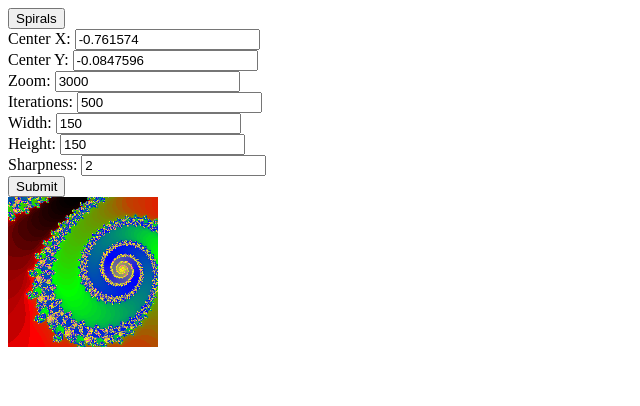
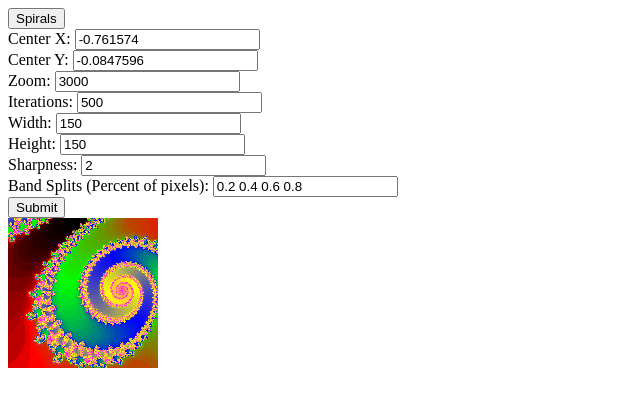
Before and after one commit to philiprlarie/mandelbrot, a plain HTML site: page index.html in a window 1280 px wide. Both pictures are taken after a click on the button "Spirals". Shown: the whole page, without its empty margins (0-640 px from the left). Drawn offline with nearby package versions, Linux system fonts and the light colour scheme.

Commit message:
Add form field for band splits

```diff
--- a/draw-mandelbrot.js
+++ b/draw-mandelbrot.js
@@ -11,10 +11,11 @@ $('#mandelbrot-input').submit(function (e) {
   var sharpness = parseFloat($('#mandelbrot-input input[name=sharpness]').val());
 
   // test options
+  var bandSplitPercents = $.map($('#mandelbrot-input input[name=bandSplitPercents]').val().split(' '), parseFloat);
   var opts = {
     bandTypes: 'percentage',
     numBands: 5,
-    bandSplitPercents: [0.2, 0.45, 0.78, 0.97],
+    bandSplitPercents: bandSplitPercents,
     startColors: [
       [0, 0, 0, 255],
       [255, 0, 0, 255],
@@ -144,13 +145,9 @@ $('#mandelbrot-input').submit(function (e) {
 
 
 
-// sorted array of iterations
-// select different bands, width of bands, starting ending color for each band
-// assign percent values for each iteration value based on it's band value
-// map pixel iteration value to color
 
 
-// bands by number of pixels. Linear gradient by number of pixel
+// bands by number of pixels. Linear gradient by total number of iterations
 function drawMandelbrot (mandelbrot, canvas, opts) {
   var i, j;
 
@@ -172,6 +169,7 @@ function drawMandelbrot (mandelbrot, canvas, opts) {
     escapeHistogram[escapeVal] += 1;
     i++;
   }
+  console.log(escapeHistogram);
 
   // find indecies on escapeHistogram that correspond to split points
   var bandSplitIndecies = new Array(opts.bandSplitPercents.length);
@@ -194,22 +192,22 @@ function drawMandelbrot (mandelbrot, canvas, opts) {
   // escapeHistogram = [5, 5, 10, 50, 10, 10, 10];
   // bandSplitIndecies  *     *       *   *      *
   var percentColorTable = new Array(escapeHistogram.length);
-  var totalPixelsInBand;
-  var pixelsInBandSoFar;
+  var totalIterationsInBand;
+  var iterationsInBandSoFar;
   var bandStartIndex = 0;
   while (bandStartIndex < bandSplitIndecies.length - 1) {
   // for every band do the following
-    totalPixelsInBand = 0;
+    totalIterationsInBand = 0;
     i = bandSplitIndecies[bandStartIndex];
     while (i < bandSplitIndecies[bandStartIndex + 1]) {
-      totalPixelsInBand += escapeHistogram[i];
+      totalIterationsInBand += escapeHistogram[i] * i;
       i++;
     }
-    pixelsInBandSoFar = 0;
+    iterationsInBandSoFar = 0;
     i = bandSplitIndecies[bandStartIndex];
     while (i < bandSplitIndecies[bandStartIndex + 1]) {
-      percentColorTable[i] = pixelsInBandSoFar / totalPixelsInBand;
-      pixelsInBandSoFar += escapeHistogram[i];
+      percentColorTable[i] = iterationsInBandSoFar / totalIterationsInBand;
+      iterationsInBandSoFar += escapeHistogram[i] * i;
       i++;
     }
     bandStartIndex++;
@@ -271,3 +269,128 @@ function drawMandelbrot (mandelbrot, canvas, opts) {
   var t2 = new Date();
   console.log('Done. ' + (t2 - t1) / 1000 + ' seconds.');
 }
+
+
+
+
+// // bands by number of pixels. Linear gradient by number of pixel
+// function drawMandelbrot (mandelbrot, canvas, opts) {
+//   var i, j;
+//
+//   console.log('Drawing Mandelbrot...');
+//   var t1 = new Date();
+//
+//   var width = mandelbrot.width;
+//   var height = mandelbrot.height;
+//   var numPixels = width * height;
+//   var iterations = mandelbrot.iterations;
+//   var escapeVals = [].concat.apply([], mandelbrot.grid);
+//
+//   // create histogram of escape values. a value of Infinity -> iterations
+//   var escapeHistogram = Array.apply(null, Array(iterations + 1)).map(Number.prototype.valueOf, 0);
+//   i = 0;
+//   var escapeVal;
+//   while (i < escapeVals.length) {
+//     escapeVal = escapeVals[i] === Infinity ? iterations : escapeVals[i];
+//     escapeHistogram[escapeVal] += 1;
+//     i++;
+//   }
+//
+//   // find indecies on escapeHistogram that correspond to split points
+//   var bandSplitIndecies = new Array(opts.bandSplitPercents.length);
+//   i = 0;
+//   var total = 0;
+//   var index = 0;
+//   while (i < bandSplitIndecies.length) {
+//     while (total / numPixels <= opts.bandSplitPercents[i] && index < escapeHistogram.length) {
+//       total += escapeHistogram[index];
+//       index++;
+//     }
+//     bandSplitIndecies[i] = index - 1;
+//     i++;
+//   }
+//   bandSplitIndecies.unshift(0);
+//   bandSplitIndecies.push(escapeHistogram.length);
+//
+//   // create color percent tables (each escape value corresponds to a percentage of color change based on its position in its respective band)
+//   // bandSplitPercent = [.10, .50, .80];
+//   // escapeHistogram = [5, 5, 10, 50, 10, 10, 10];
+//   // bandSplitIndecies  *     *       *   *      *
+//   var percentColorTable = new Array(escapeHistogram.length);
+//   var totalPixelsInBand;
+//   var pixelsInBandSoFar;
+//   var bandStartIndex = 0;
+//   while (bandStartIndex < bandSplitIndecies.length - 1) {
+//   // for every band do the following
+//     totalPixelsInBand = 0;
+//     i = bandSplitIndecies[bandStartIndex];
+//     while (i < bandSplitIndecies[bandStartIndex + 1]) {
+//       totalPixelsInBand += escapeHistogram[i];
+//       i++;
+//     }
+//     pixelsInBandSoFar = 0;
+//     i = bandSplitIndecies[bandStartIndex];
+//     while (i < bandSplitIndecies[bandStartIndex + 1]) {
+//       percentColorTable[i] = pixelsInBandSoFar / totalPixelsInBand;
+//       pixelsInBandSoFar += escapeHistogram[i];
+//       i++;
+//     }
+//     bandStartIndex++;
+//   }
+//
+//   // create table that relates iteration value to RGBA value
+//   var colorTable = new Array(escapeHistogram.length);
+//   var startR, startG, startB, startA, endR, endG, endB, endA, delR, delG, delB, delA, currentRGBA;
+//   var bandStartIndex = 0; // jshint ignore:line
+//   while (bandStartIndex < bandSplitIndecies.length - 1) {
+//   // for every band do the following
+//     startR = opts.startColors[bandStartIndex][0];
+//     startG = opts.startColors[bandStartIndex][1];
+//     startB = opts.startColors[bandStartIndex][2];
+//     startA = opts.startColors[bandStartIndex][3];
+//     endR = opts.endColors[bandStartIndex][0];
+//     endG = opts.endColors[bandStartIndex][1];
+//     endB = opts.endColors[bandStartIndex][2];
+//     endA = opts.endColors[bandStartIndex][3];
+//     delR = endR - startR;
+//     delG = endG - startG;
+//     delB = endB - startB;
+//     delA = endA - startA;
+//     i = bandSplitIndecies[bandStartIndex];
+//     while (i < bandSplitIndecies[bandStartIndex + 1]) {
+//       currentRGBA = [];
+//       currentRGBA[0] = startR + delR * percentColorTable[i];
+//       currentRGBA[1] = startG + delG * percentColorTable[i];
+//       currentRGBA[2] = startB + delB * percentColorTable[i];
+//       currentRGBA[3] = startA + delA * percentColorTable[i];
+//       colorTable[i] = currentRGBA;
+//       i++;
+//     }
+//     bandStartIndex++;
+//   }
+//
+//   // set pixels to have correct colors based on escape value and color table
+//   var ctx = canvas.getContext('2d');
+//   var id = ctx.createImageData(width, height);
+//   var d = id.data;
+//   var escapeNum, pixelNum;
+//   i = 0;
+//   while (i < width) {
+//     j = 0;
+//     while (j < height) {
+//       pixelNum = i + width * j;
+//       escapeNum = mandelbrot.grid[j][i];
+//       escapeNum = escapeNum === Infinity ? iterations : escapeNum;
+//       d[4 * pixelNum + 0] = colorTable[escapeNum][0];
+//       d[4 * pixelNum + 1] = colorTable[escapeNum][1];
+//       d[4 * pixelNum + 2] = colorTable[escapeNum][2];
+//       d[4 * pixelNum + 3] = colorTable[escapeNum][3];
+//       j++;
+//     }
+//     i++;
+//   }
+//
+//   ctx.putImageData(id, 0, 0);
+//   var t2 = new Date();
+//   console.log('Done. ' + (t2 - t1) / 1000 + ' seconds.');
+// }
--- a/index.html
+++ b/index.html
@@ -23,6 +23,8 @@
       <input type="text" name="canvas-height" value="150"><br/>
       Sharpness:
       <input type="text" name="sharpness" value="2"><br/>
+      Band Splits (Percent of pixels):
+      <input type="text" name="bandSplitPercents" value="0.2 0.4 0.6 0.8"><br/>
       <input type="submit">
     </form>
     <canvas id="canvas" width="500" height="500"></canvas>
```
